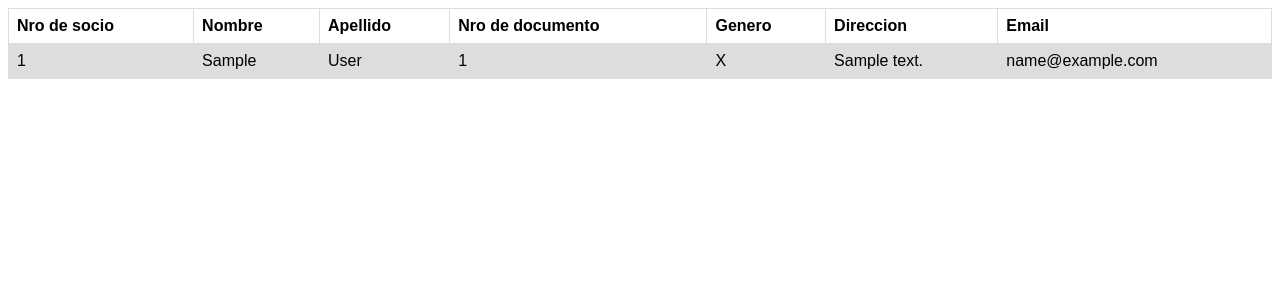
After one commit to GutierrezS-JC/Proyecto-2022, a Flask app: template admin/src/web/templates/pdf/index.html in a window 1280 px wide. The commit adds this page. Shown: the top 300 px of the page. Run offline with Flask 2, Linux system fonts and the light colour scheme; the template is opened without the code that fills it: most values are stand-ins (such as "Sample title", 1, 10 or a date in 2020); parts of the project's set-up code (start-up, migrations or seed data) failed here and were passed over.

Commit message:
Generacion de pdf para un socio

```diff
--- a/admin/pyproject.toml
+++ b/admin/pyproject.toml
@@ -15,6 +15,7 @@ Flask-Session = "^0.4.0"
 Flask-WTF = "^1.0.1"
 WTForms = {extras = ["email"], version = "^3.0.1"}
 passlib = "^1.7.4"
+pdfkit = "^1.0.0"
 
 
 [build-system]
--- a/admin/src/web/templates/members/index.html
+++ b/admin/src/web/templates/members/index.html
@@ -182,7 +182,11 @@
                 href="{{ url_for('members.download_report_csv', apellido=search_form.last_name.data, status=search_form.is_active_search.data ) }}">
                 Exportar CSV
         </a>
-        <button type="submit" id="btnPdf" class="btn btn-sm btn-outline-secondary ms-2">Exportar PDF</button>
+          <a class='btn btn-sm btn-outline-secondary ms-2' id="btnPdf"
+                href="{{ url_for('members.download_report_pdf', apellido=search_form.last_name.data, status=search_form.is_active_search.data ) }}">
+                Exportar PDF
+        </a>
+<!--        <button type="submit" id="btnPdf" class="btn btn-sm btn-outline-secondary ms-2">Exportar PDF</button>-->
       </div>
     </div>
 
--- /dev/null
+++ b/admin/src/web/templates/pdf/index.html
@@ -0,0 +1,60 @@
+<!DOCTYPE html>
+<html lang="en">
+<head>
+  <style>
+    table {
+      font-family: arial, sans-serif;
+      border-collapse: collapse;
+      width: 100%;
+    }
+
+    td, th {
+      border: 1px solid #dddddd;
+      text-align: left;
+      padding: 8px;
+    }
+
+    tr:nth-child(even) {
+      background-color: #dddddd;
+    }
+  </style>
+    <meta charset="UTF-8">
+    <title>PDF - Reporte</title>
+</head>
+<body>
+    <table>
+      <tr>
+        <th>Nro de socio</th>
+        <th>Nombre</th>
+        <th>Apellido</th>
+        <th>Nro de documento</th>
+        <th>Genero</th>
+        <th>Direccion</th>
+        <th>Email</th>
+      </tr>
+      {% for member in list %}
+        <tr>
+          <td>{{ member.member_num }}</td>
+          <td>{{ member.first_name }}</td>
+          <td>{{ member.last_name }}</td>
+          <td>{{ member.doc_num }}</td>
+          {% if member.genre == 1 %}
+              <td> M </td>
+          {% elif member.genre == 2%}
+              <td> F </td>
+          {% else %}
+              <td> X </td>
+          {% endif %}
+
+          <td>{{ member.address }}</td>
+
+          {% if member.email == None %}
+              <td> - </td>
+          {% else %}
+              <td> {{ member.email }} </td>
+          {% endif %}
+        </tr>
+      {% endfor %}
+    </table>
+</body>
+</html>
```
Also changed, not shown: admin/src/web/controllers/members.py (+34 -1 lines), 1 other file.
